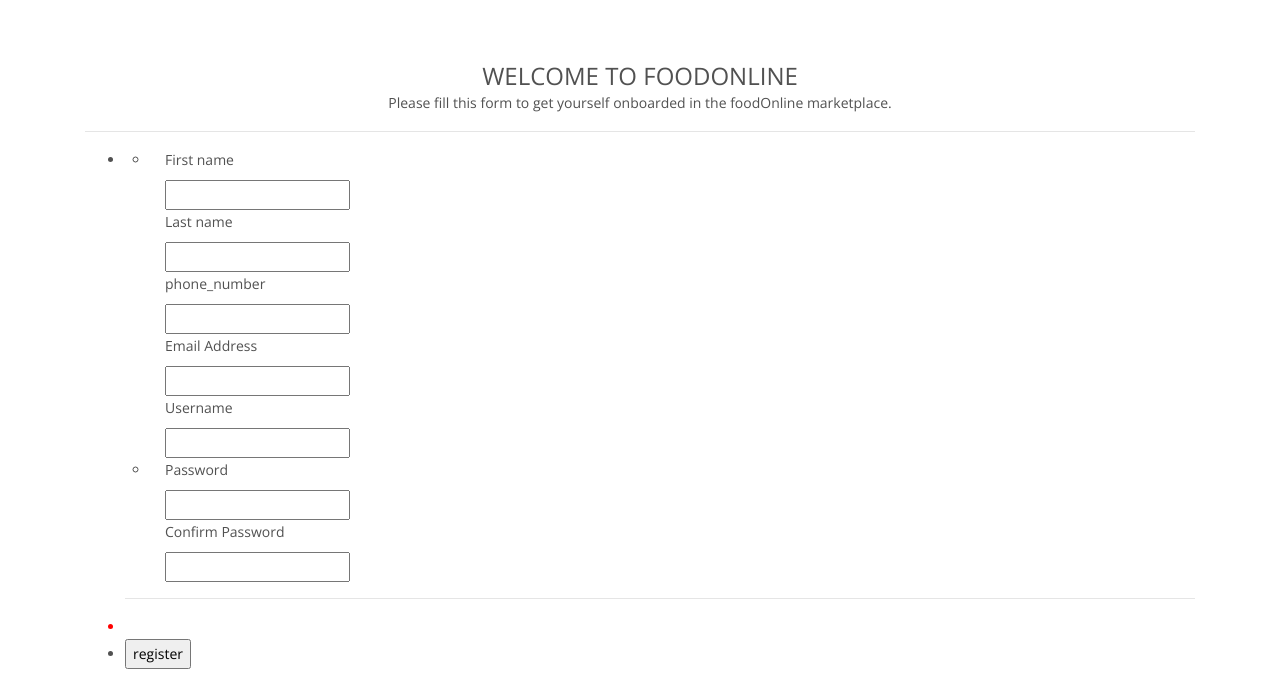
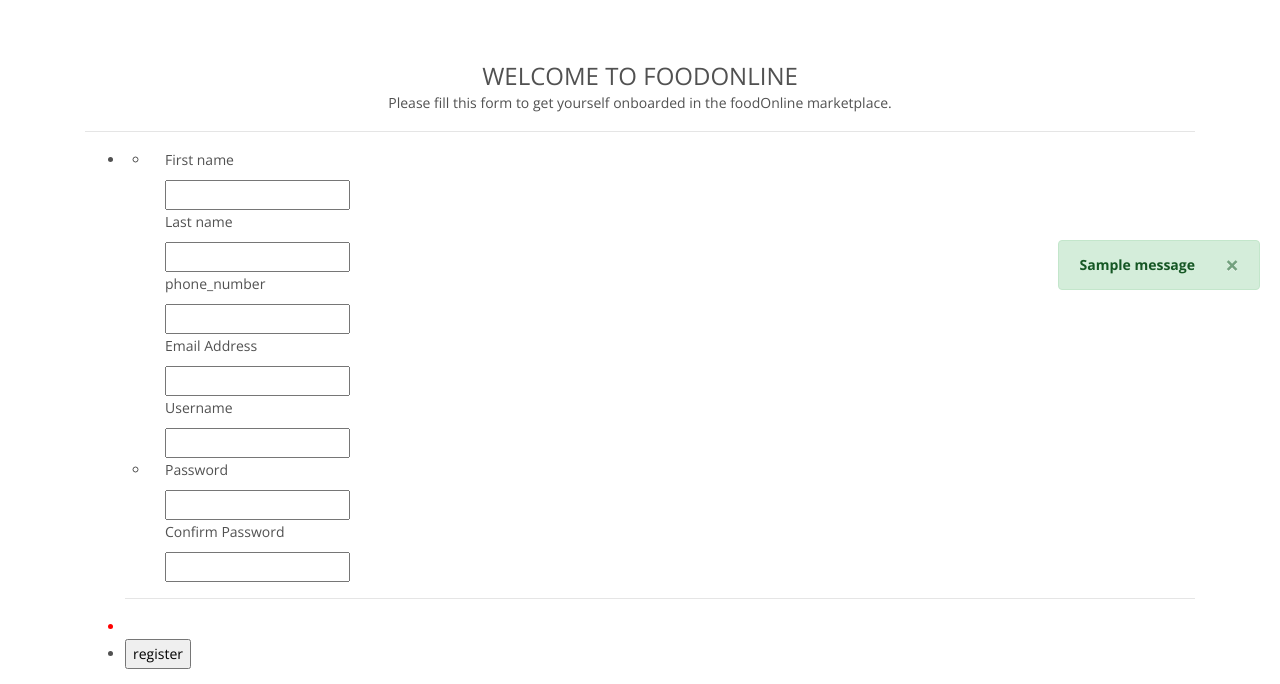
Before and after one commit to nimagolkhanban/OnlineFood, a Django app: page /accounts/registeruser/ in a window 1280 px wide. Shown: the part 856-1540 px from the top of the page. Run offline with Django 3.2, Linux system fonts and the light colour scheme; tables that the repository leaves empty hold one stand-in row (values such as "Sample post"); one stand-in notice (Sample message) is shown; some libraries are stand-ins or nearby versions.

Commit message:
1-add a css custom file for make messages animation 2- add a alert file for messages 3- add messages for registrations form 4- make some configuration for messages tag in setting

```diff
--- a/accounts/templates/accounts/user_registration.html
+++ b/accounts/templates/accounts/user_registration.html
@@ -94,6 +94,7 @@
                                         <li>
 
                                             <div class="row">
+
                                                 <div class="col-lg-12 col-md-12 col-sm-12 col-xs-12">
                                                     <div class="field-holder">
                                                         <div class="payment-holder">
@@ -102,6 +103,15 @@
                                                     </div>
                                                 </div>
                                             </div>
+                                            <div class="row">
+
+                                                <div class="col-lg-12 col-md-12 col-sm-12 col-xs-12">
+                                                    {% include "inc/alerts.html" %}
+                                                </div>
+                                            </div>
+
+
+
                                         </li>
                                     </ul>
                                 </form>
--- a/accounts/views.py
+++ b/accounts/views.py
@@ -1,3 +1,4 @@
+from django.contrib import messages
 from django.shortcuts import render
 from django.views import View
 
@@ -36,8 +37,10 @@
             user = User.objects.create_user(first_name=first_name, last_name=last_name,password=password,
                                             username=username, email=email, phone_number=phone_number)
             user.role = User.CUSTOMER
+            messages.success(request, 'user created successfully!')
             user.save()
-
+        else :
+            messages.error(request, "invalid form please check again")
         context = {
             "form": form
         }
--- /dev/null
+++ b/static/css/custom.css
@@ -0,0 +1,14 @@
+@keyframes show-toast {
+    0% {bottom: -100%}
+    20% {bottom: 100px}
+    80% {bottom: 100px}
+    100% {bottom: -100%}
+}
+
+.show-notification{
+    position: fixed;
+    bottom: 100%;
+    right: 20px;
+    animation-name: show-toast;
+    animation-duration: 10s;
+}
--- a/templates/base.html
+++ b/templates/base.html
@@ -27,7 +27,7 @@
         <link rel="stylesheet" href="https://stackpath.bootstrapcdn.com/bootstrap/4.3.1/css/bootstrap.min.css">
         <link href="{% static 'css/bootstrap-slider.css' %}" rel="stylesheet">
     {% endblock %}
-
+        <link href="{% static 'css/custom.css' %}" rel="stylesheet">
 
 
 	{% block header_scripts %}
--- /dev/null
+++ b/templates/inc/alerts.html
@@ -0,0 +1,10 @@
+{% if messages %}
+    {% for message in messages %}
+    <div class="alert alert-{{ message.tags }} show-notification alert-dismissible fade show" role="alert" id="message">
+      <strong>{{ message }}</strong>
+      <button type="button" class="close" data-dismiss="alert" aria-label="Close">
+       <span aria-hidden="true">&times;</span>
+      </button>
+    </div>
+    {% endfor %}
+{% endif %}
```
Also changed, not shown: foodOnline_main/settings.py (+8 -0 lines).
